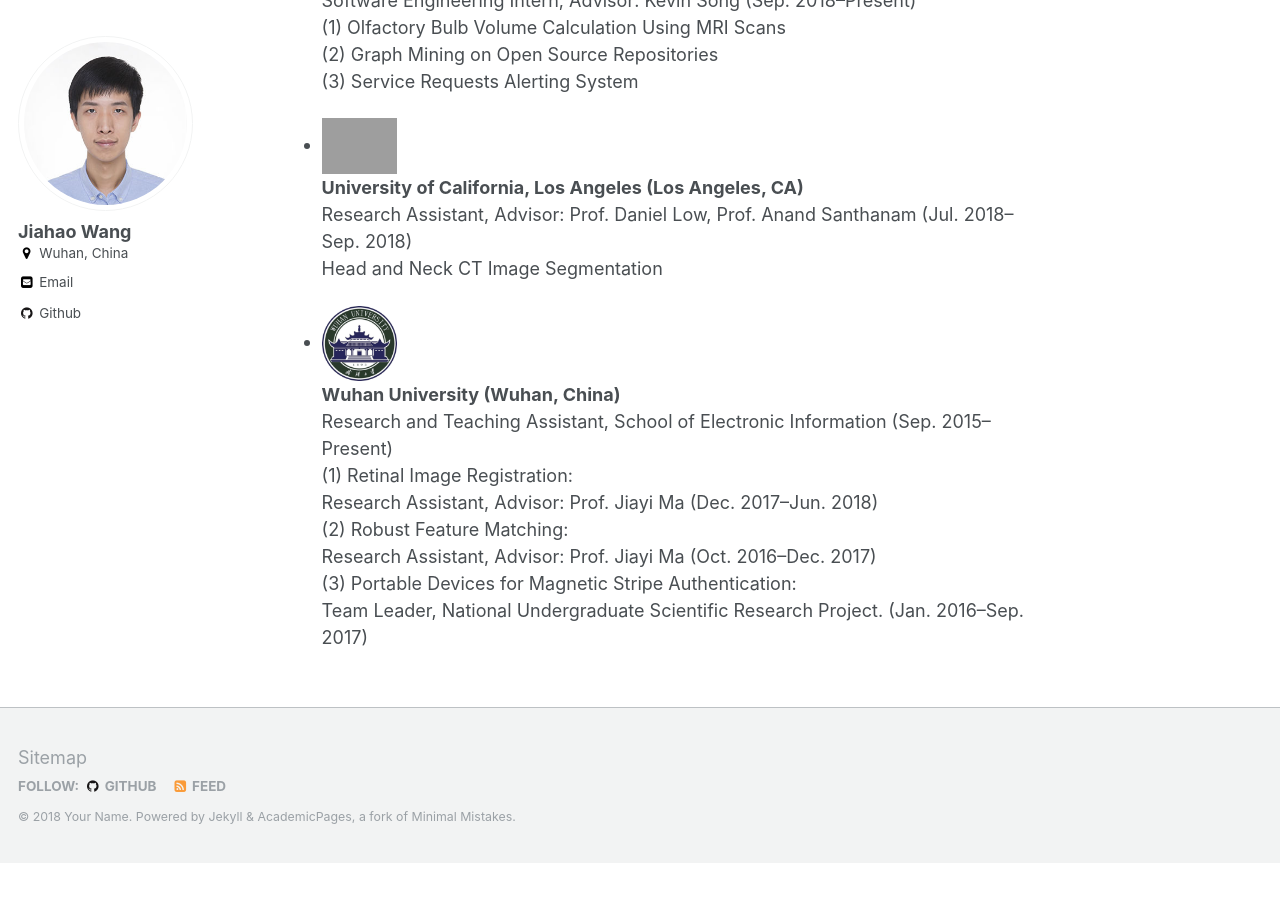
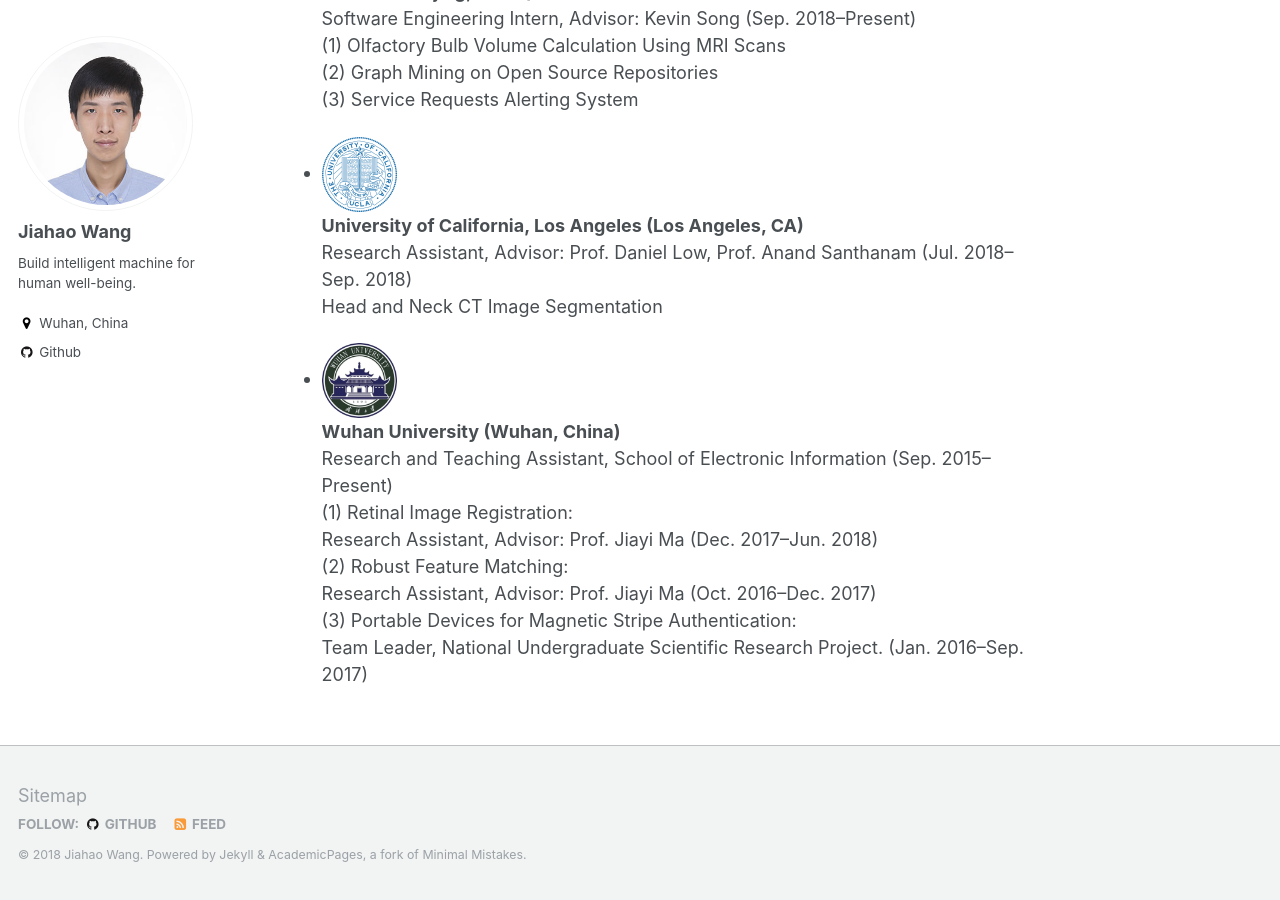
Before and after one commit to JiahaoPlus/JiahaoPlus.github.io, a Jekyll site: the page built from _pages/about.md, in a window 1280 px wide and 900 px high, scrolled down 1158 px. Built offline with Jekyll 4.4.1, drawn with Linux system fonts in a browser that asks for light colours; before the commit the page ends 2021 px from its top, so only the background shows below that.

Commit message:
update 'about'

```diff
--- a/_config.yml
+++ b/_config.yml
@@ -9,8 +9,8 @@
 locale                   : "en-US"
 title                    : "Jiahao Wang"
 title_separator          : "-"
-name                     : &name "Your Name"
-description              : &description "personal description"
+name                     : &name "Jiahao Wang"
+description              : &description "I am an information processor."
 url                      : https://JiahaoPlus.github.io # the base hostname & protocol for your site e.g. "https://mmistakes.github.io"
 baseurl                  : "" # the subpath of your site, e.g. "/blog"
 repository               : "JiahaoPlus/JiahaoPlus.github.io"
@@ -82,11 +82,11 @@ analytics:
 author:
   name             : "Jiahao Wang"
   avatar           : "bio-photo-0.jpg"
-  bio              : #"Bring intelligence to human well-being."
+  bio              : "Build intelligent machine for human well-being."
   location         : "Wuhan, China"
   employer         :
   googlescholar    :
-  email            : "jiahaowang616@gmail.com"
+  jiahaowang616@gmail.com            : "jiahaowang616@gmail.com"
   uri              :
   bitbucket        :
   codepen          :
--- a/_pages/about.md
+++ b/_pages/about.md
@@ -19,7 +19,7 @@ My undergraduate research advisor is [Prof. Jiayi Ma](https://sites.google.com/s
 * Sep 07, 2018. I won the "Best Research and Presentation Award" in EE group at UCLA CSST Program.
 
 # Education
-* <img width="75" height="75" src="https://jiahaoplus.github.io/images/UCLA3.jpg"/> <br>
+* <img width="75" height="75" src="https://jiahaoplus.github.io/images/UCLA3.png"/> <br>
 <b>University of California, Los Angeles (Los Angeles, CA) </b> <br>
 Jul. 2018--Sep. 2018<br>
 GPA: 4.00/4.00, Bioscience, CSST Program<br>
@@ -39,7 +39,7 @@ Software Engineering Intern, Advisor: Kevin Song (Sep. 2018--Present)<br>
 (2) Graph Mining on Open Source Repositories <br>
 (3) Service Requests Alerting System<br>
 
-* <img width="75" height="75" src="https://jiahaoplus.github.io/images/UCLA3.jpg"/> <br>
+* <img width="75" height="75" src="https://jiahaoplus.github.io/images/UCLA3.png"/> <br>
 <b>University of California, Los Angeles (Los Angeles, CA) </b> <br>
 Research Assistant, Advisor: Prof. Daniel Low, Prof. Anand Santhanam (Jul. 2018--Sep. 2018)<br>
 Head and Neck CT Image Segmentation
```
